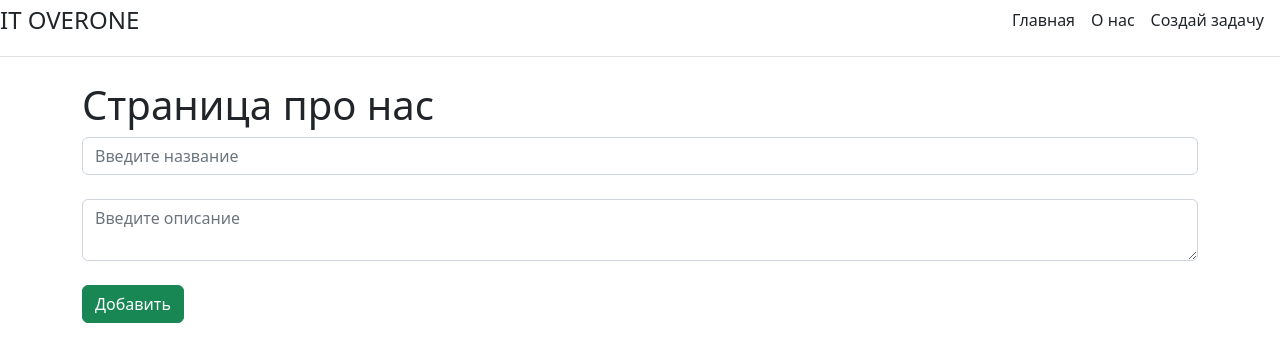
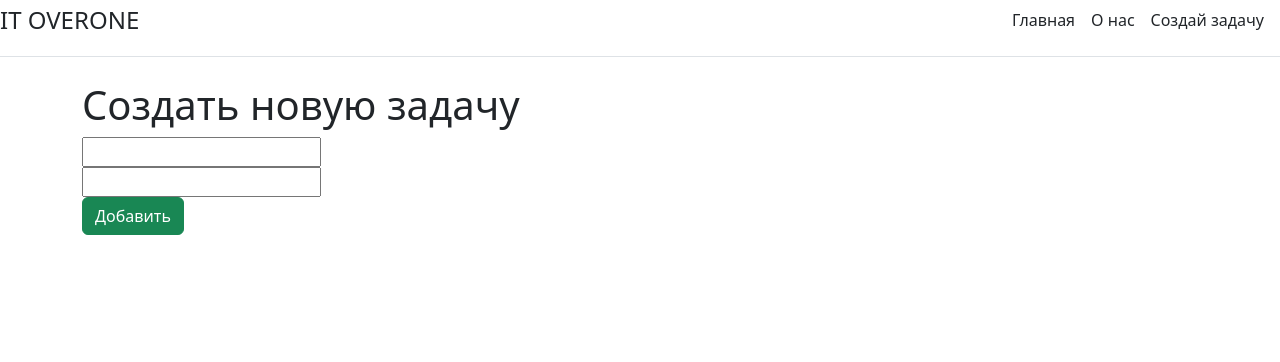
Before and after one commit to AliceMonte/Djangoproject93-109, a Django app: template vebsite/main/templates/main/create.html in a window 1280 px wide. Shown: the top 362 px of the page. Run offline with Django 3.2, Linux system fonts and the light colour scheme; the template is opened without the code that fills it, so the values that code supplies are empty, except form fields; form fields are guessed from the names that the template uses.

Commit message:
lesson 107

```diff
--- a/vebsite/main/templates/main/create.html
+++ b/vebsite/main/templates/main/create.html
@@ -6,11 +6,11 @@
 
 
 {% block content %}
-    <h1>Страница про нас</h1>
+    <h1>Создать новую задачу</h1>
     <form method="post">
         {% csrf_token %}
-        <input type="text" placeholder="Введите название" class="form-control"><br>
-        <textarea type="text" placeholder="Введите описание" class="form-control"></textarea><br>
+        {{ form.title }}<br>
+        {{ form.task }}<br>
         <button type="submit" class="btn btn-success">Добавить</button>
     </form>
 {% endblock %}
--- a/vebsite/main/views.py
+++ b/vebsite/main/views.py
@@ -11,7 +11,5 @@ def about(request):
     return render(request, 'main/about.html')
 def create(request):
     form = TaskForm()
-    context = {
-        'form': form
-    }
-    return render(request, 'main/create.html')
+    context = {"form": form}
+    return render(request, 'main/create.html', context)
```
Also changed, not shown: vebsite/main/forms.py (+6 -1 lines).
